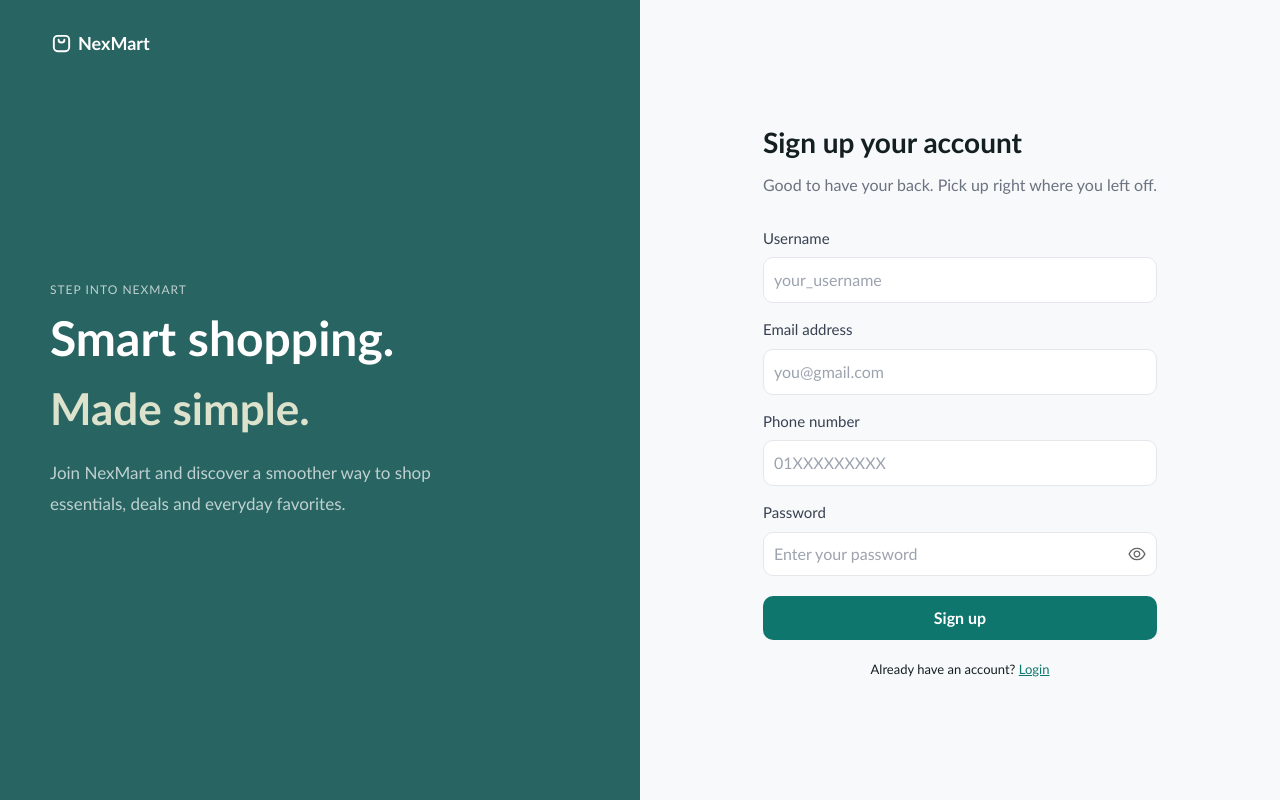
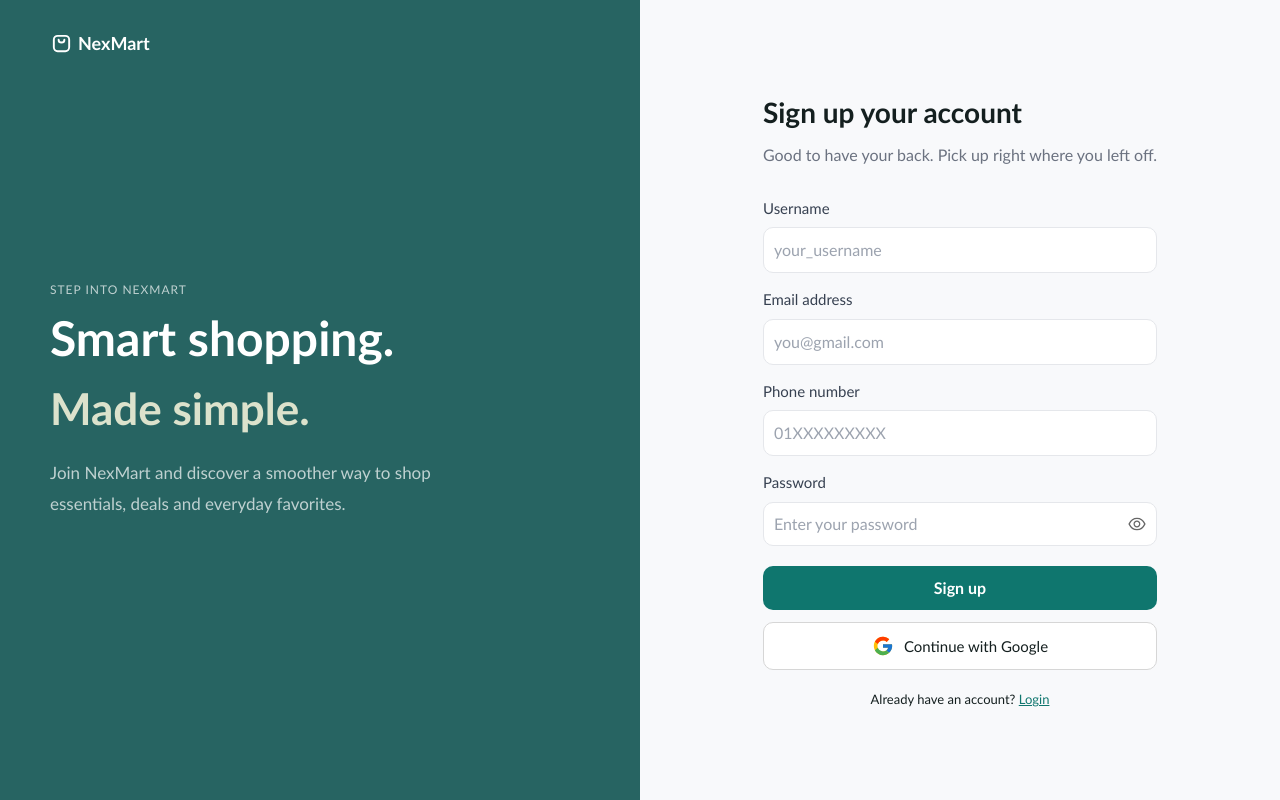
Before and after one commit to jasonkhoo05/Marketplace-Platform, a Next.js app in the folder nexmart/: page /signup in a window 1280 px wide. Built offline with nearby package versions, Linux system fonts and the light colour scheme; no server answers.

Commit message:
feature: Add Google OAuth login UI #frontend
- Add reusable Google authentication button component
- Integrate Google OAuth button into login page
- Integrate Google OAuth button into signup page
- Update login and signup styling for Google authentication

```diff
--- a/nexmart/app/login/login.css
+++ b/nexmart/app/login/login.css
@@ -206,3 +206,29 @@ input:focus{
   color: #0f766e;
   text-decoration: underline;
 }
+
+.googleButton {
+    width: 100%;
+    margin-top: 12px;
+    padding: 12px 16px;
+
+    display: flex;
+    align-items: center;
+    justify-content: center;
+    gap: 10px;
+
+    border: 1px solid #d6d6d6;
+    border-radius: 10px;
+
+    background-color: white;
+
+    font-size: 15px;
+    font-weight: 500;
+
+    cursor: pointer;
+    transition: all 0.2s ease;
+}
+
+.googleButton:hover {
+    background-color: #f5f5f5;
+}
--- a/nexmart/app/login/page.tsx
+++ b/nexmart/app/login/page.tsx
@@ -6,6 +6,7 @@ import { AiOutlineEye, AiOutlineEyeInvisible } from "react-icons/ai";
 import { useRouter } from "next/navigation";
 
 import "./login.css";
+import GoogleAuthButton from "@/components/ui/google-auth-button";
 
 export default function LoginPage() {
     const [showPassword, setShowPassword] = useState(false);
@@ -127,6 +128,8 @@ export default function LoginPage() {
                         </button>
                     </form>
 
+                    <GoogleAuthButton />
+
                     <p className="signupText">
                         Don't have an account?{" "}
                         <a href="/signup">Create one - it's free</a>
--- a/nexmart/app/signup/page.tsx
+++ b/nexmart/app/signup/page.tsx
@@ -6,6 +6,7 @@ import { AiOutlineEye, AiOutlineEyeInvisible } from "react-icons/ai";
 import { useRouter } from "next/navigation";
 
 import "./signup.css";
+import GoogleAuthButton from "@/components/ui/google-auth-button";
 
 export default function SignupPage() {
     const [showPassword, setShowPassword] = useState(false);
@@ -140,6 +141,9 @@ export default function SignupPage() {
                             {isLoading ? "Creating account..." : "Sign up"}
                         </button>
                     </form>
+
+                    <GoogleAuthButton />
+
                     <p className="loginText">
                         Already have an account?{" "}
                         <a href="/login"> Login</a>
--- a/nexmart/app/signup/signup.css
+++ b/nexmart/app/signup/signup.css
@@ -191,3 +191,29 @@ input:focus{
   color: #0f766e;
   text-decoration: underline;
 }
+
+.googleButton {
+    width: 100%;
+    margin-top: 12px;
+    padding: 12px 16px;
+
+    display: flex;
+    align-items: center;
+    justify-content: center;
+    gap: 10px;
+
+    border: 1px solid #d6d6d6;
+    border-radius: 10px;
+
+    background-color: white;
+
+    font-size: 15px;
+    font-weight: 500;
+
+    cursor: pointer;
+    transition: all 0.2s ease;
+}
+
+.googleButton:hover {
+    background-color: #f5f5f5;
+}
--- /dev/null
+++ b/nexmart/components/ui/google-auth-button.tsx
@@ -0,0 +1,28 @@
+"use client";
+
+import { FcGoogle } from "react-icons/fc";
+import { createClient } from "@/lib/supabase/client";
+
+export default function GoogleAuthButton() {
+    const supabase = createClient();
+
+    const handleGoogleLogin = async () => {
+        await supabase.auth.signInWithOAuth({
+            provider: "google",
+            options: {
+                redirectTo: "http://localhost:3000/auth/callback",
+            },
+        });
+    };
+
+    return (
+        <button
+            type="button"
+            onClick={handleGoogleLogin}
+            className="googleButton"
+        >
+            <FcGoogle size={22} />
+            <span>Continue with Google</span>
+        </button>
+    );
+}
```
Also changed, not shown: package.json (added, +7 -0 lines), 1 other file (tests, documents, lock files or other folders).
